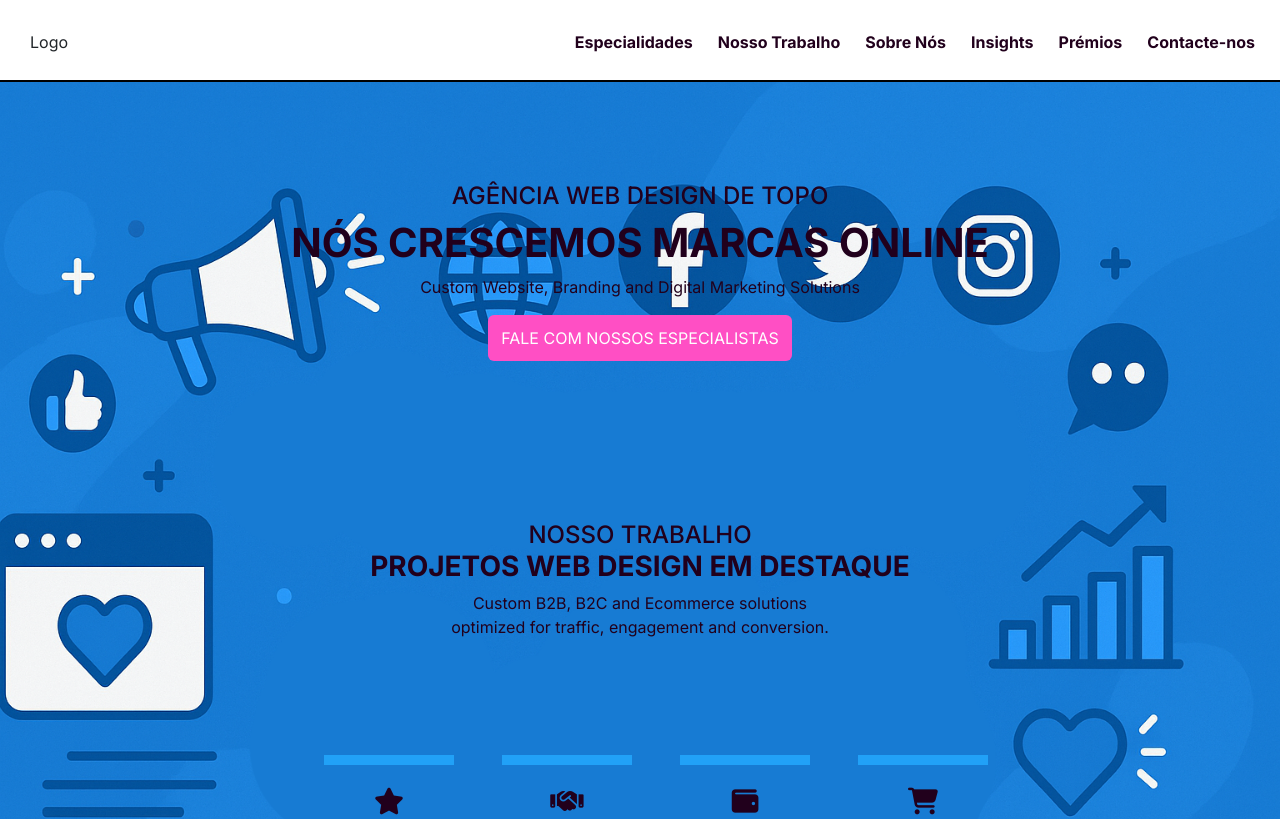
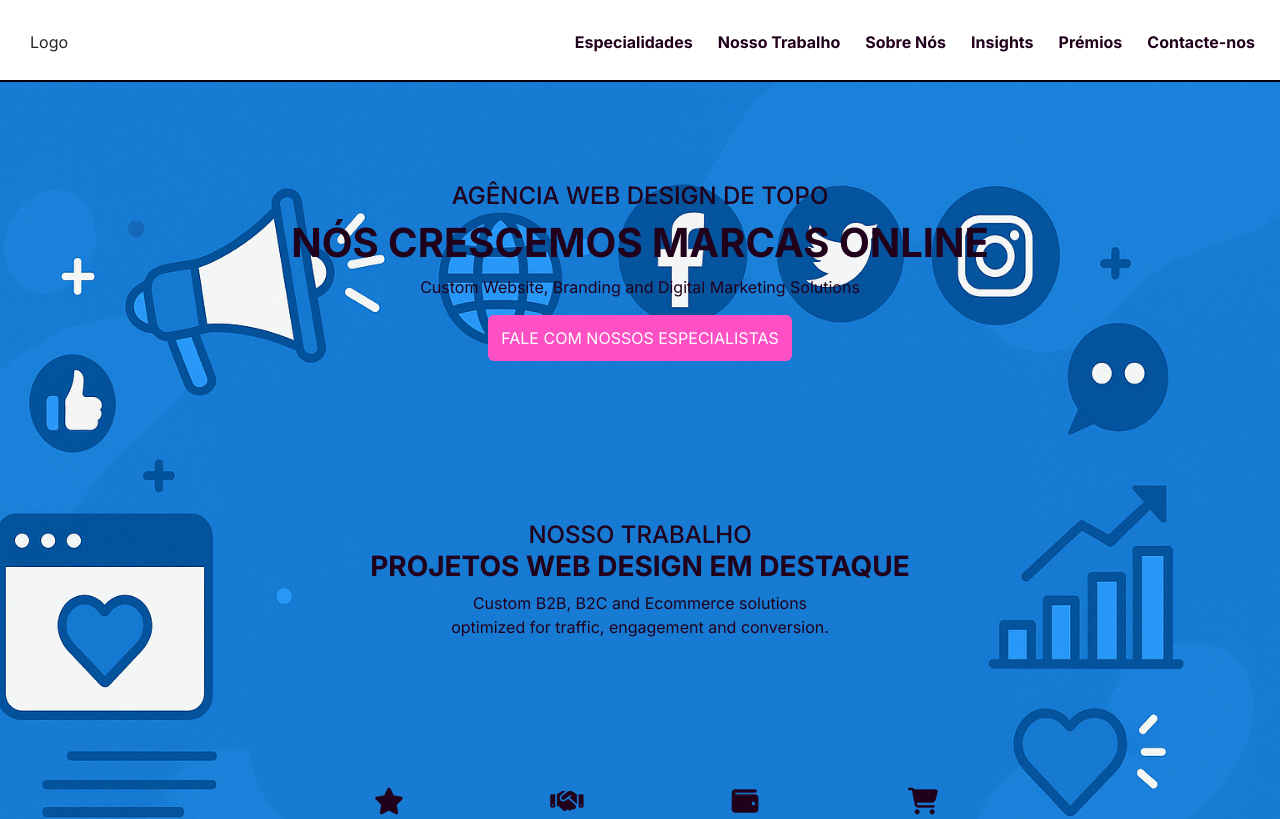
Before and after one commit to m3rcio/algomark2, an Angular app: page / in a window 1280 px wide. Shown: the top 819 px of the page. Built offline with nearby package versions, Linux system fonts and the light colour scheme.

Commit message:
mudança no background

```diff
--- a/src/app/app.component.css
+++ b/src/app/app.component.css
@@ -154,7 +154,7 @@ ul{
 
     .selected-bar{
         width: 100%;
-        background-color: rgb(33, 161, 247);
+        background-color: transparent;
         padding: 5px;
     }
     .seccao-clientes-destacados{
```
